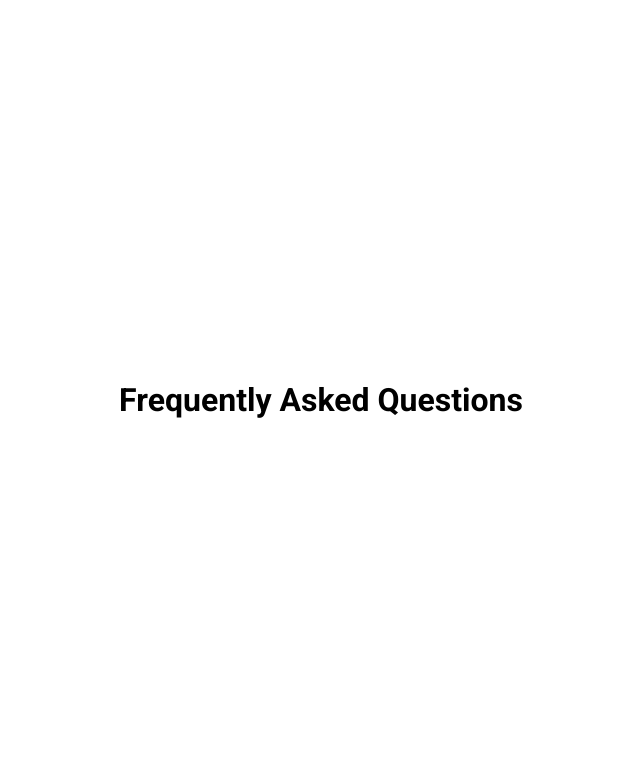
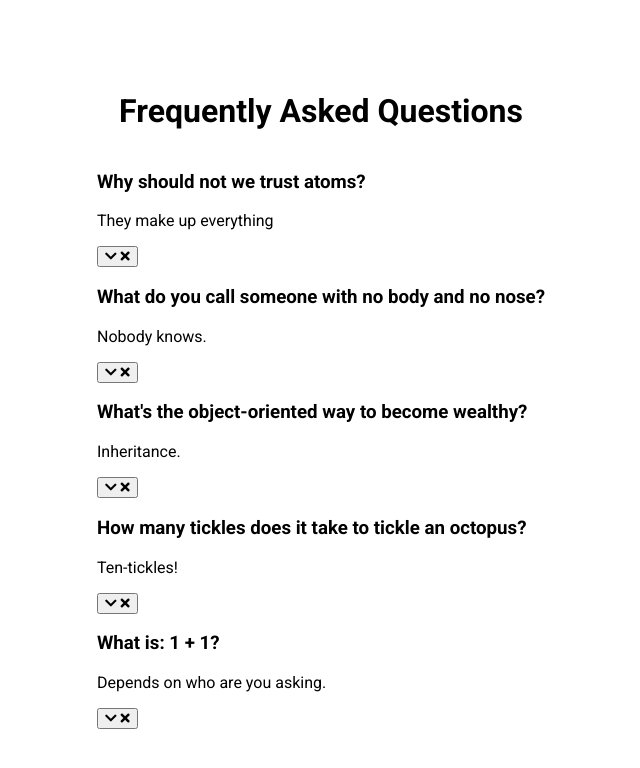
Before and after one commit to Martin-Rojas/faq-collapse-50, a plain HTML site: page index.html in a window 1280 px wide. Shown: the whole page, without its empty margins (319-959 px from the left). Drawn offline with Linux system fonts and the light colour scheme.

Commit message:
update the html code stucture

```diff
--- a/index.html
+++ b/index.html
@@ -14,6 +14,58 @@
   </head>
   <body>
     <h1>Frequently Asked Questions</h1>
+    <div class="faq-container">
+      <div class="faq active">
+        <h3 class="faq-title">Why should not we trust atoms?</h3>
+        <p class="faq-text">They make up everything</p>
+        <button>
+          <i class="fas fa-chevron-down"></i>
+          <i class="fas fa-times"></i>
+        </button>
+      </div>
+
+      <div class="faq">
+        <h3 class="faq-title">
+          What do you call someone with no body and no nose?
+        </h3>
+        <p class="faq-text">Nobody knows.</p>
+        <button class="faq-toggle">
+          <i class="fas fa-chevron-down"></i>
+          <i class="fas fa-times"></i>
+        </button>
+      </div>
+
+      <div class="faq">
+        <h3 class="faq-title">
+          What's the object-oriented way to become wealthy?
+        </h3>
+        <p class="faq-text">Inheritance.</p>
+        <button class="faq-toggle">
+          <i class="fas fa-chevron-down"></i>
+          <i class="fas fa-times"></i>
+        </button>
+      </div>
+
+      <div class="faq">
+        <h3 class="faq-title">
+          How many tickles does it take to tickle an octopus?
+        </h3>
+        <p class="faq-text">Ten-tickles!</p>
+        <button class="faq-toggle">
+          <i class="fas fa-chevron-down"></i>
+          <i class="fas fa-times"></i>
+        </button>
+      </div>
+
+      <div class="faq">
+        <h3 class="faq-title">What is: 1 + 1?</h3>
+        <p class="faq-text">Depends on who are you asking.</p>
+        <button class="faq-toggle">
+          <i class="fas fa-chevron-down"></i>
+          <i class="fas fa-times"></i>
+        </button>
+      </div>
+    </div>
     <script src="./app.js"></script>
   </body>
 </html>
```
